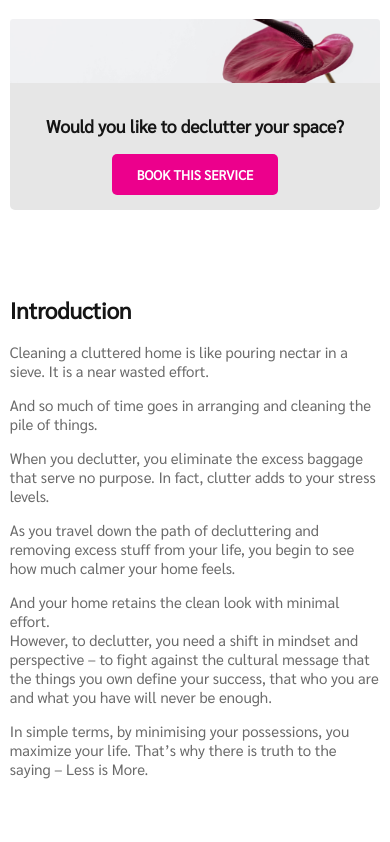
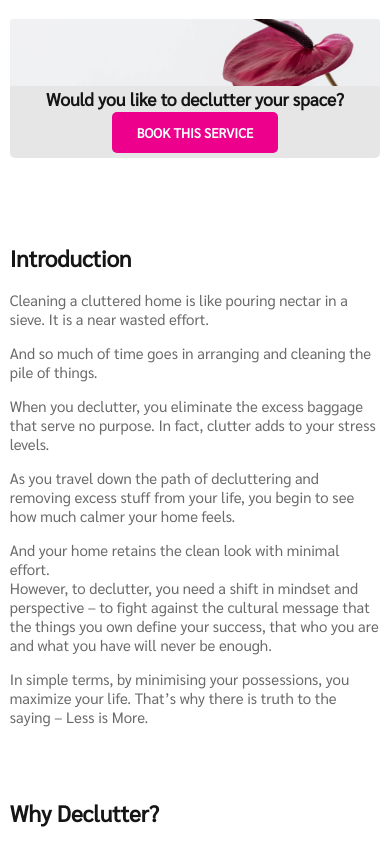
Before and after one commit to Surajarya130/SSquare, a plain HTML site: page index.html in a window 390 px wide. Shown: the top 842 px of the page. Drawn offline with Linux system fonts and the light colour scheme.

Commit message:
Third Commit

```diff
--- a/index.html
+++ b/index.html
@@ -10,12 +10,12 @@
 
     <br>
 <div class="upperContainer">
-    <div>
+    <div class="floImg">
         <img class="imgSect" src="./img/header.jpg" alt="">
     </div>
     <div class="btnSect">
         <div class="btnWords">
-            <h3>Would you like to declutter your space?</h3>
+            <h3 class="textOnBtn">Would you like to declutter your space?</h3>
         </div>
         <div class="btnMain">
             <button>BOOK THIS SERVICE</button>
--- a/style.css
+++ b/style.css
@@ -119,6 +119,11 @@ button{
   button:hover{
       background-color: #c40476;
   }
+
+.textOnBtn{
+    margin: 0;
+    padding: 0;
+}
 
 .container{
     position: relative;
@@ -297,11 +302,15 @@ button{
     }
     .btnSect{
         display: block;
+        height: 42px;
     }
+
+
     .btnMain, .btnWords{
         justify-content: center;
         position: relative;
         left: 0;
+        top: -15px;
     }
 
     .whyDeclutter .whyDeclutterChild, .beneOfDe-Content, .howHelpDeCont, .howToBookContent{
@@ -323,6 +332,9 @@ button{
     .forWhomContainer{
         width: 100%;
     }
+    .floImg{
+        height: 80px;
+    }
     .whyOurServiceContainer{
         width: 90%;
     }
```
